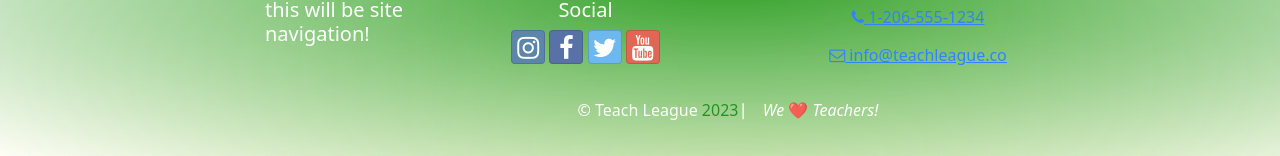
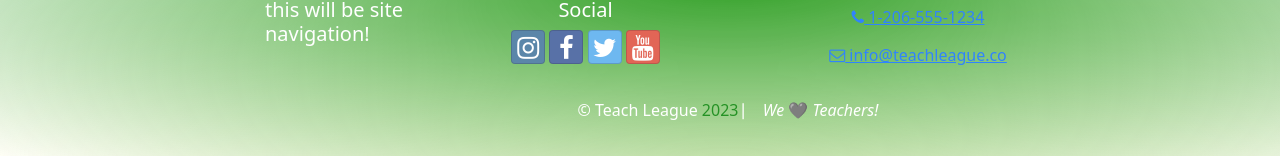
Before and after one commit to eitanfire/legendary-journey, a React (Create React App) app in the folder teachleague/: page / in a window 1280 px wide. Shown: the part 692-848 px from the top of the page. Built offline with nearby package versions, Linux system fonts and the light colour scheme.

Commit message:
style heart

```diff
--- a/teachleague/src/App.css
+++ b/teachleague/src/App.css
@@ -80,3 +80,16 @@ h2 {
     opacity: 0;
     transition: 300ms ease-in;
 }
+
+#heart {
+  transition: 0.1s;
+  border: none;
+  cursor: pointer;
+  filter: grayscale(1);
+}
+
+#heart:hover {
+  font-size: 2rem;
+  transform: scale(1.23);
+  filter: grayscale(0);
+}
--- a/teachleague/src/utils/BottomText.js
+++ b/teachleague/src/components/BottomText.js
@@ -4,7 +4,7 @@ const BottomText = () => {
   return (
     <p className="App" id="Footer">
       © Teach League <span style={{ color: "green" }}>{year}</span> ⎸{" "}
-      <span style={{ fontStyle: "italic" }}>We</span> ❤️{" "}
+      <span style={{ fontStyle: "italic" }}>We</span><span id="heart"> ❤️ </span>
       <span style={{ fontStyle: "italic" }}>Teachers!</span>
     </p>
   );
--- a/teachleague/src/components/Footer.js
+++ b/teachleague/src/components/Footer.js
@@ -1,5 +1,5 @@
 import { Container, Row, Col } from "reactstrap";
-import BottomText from "../utils/BottomText";
+import BottomText from "./BottomText";
 
 const Footer = () => {
     return (
```
